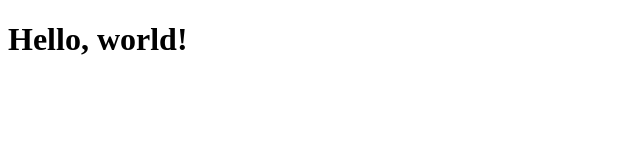
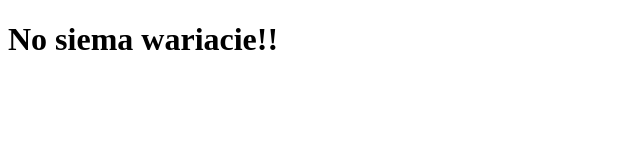
Before and after one commit to RZUFIK420/website, a plain HTML site: page index.html in a window 1280 px wide. Shown: the whole page, without its empty margins (0-640 px from the left). Drawn offline with Linux system fonts and the light colour scheme.

Commit message:
Update index.html

```diff
--- a/index.html
+++ b/index.html
@@ -8,6 +8,6 @@
   <link rel="icon" href="favicon.png">
 </head>
 <body>
-  <h1>Hello, world!</h1>
+  <h1>No siema wariacie!!</h1>
 </body>
 </html>
```
